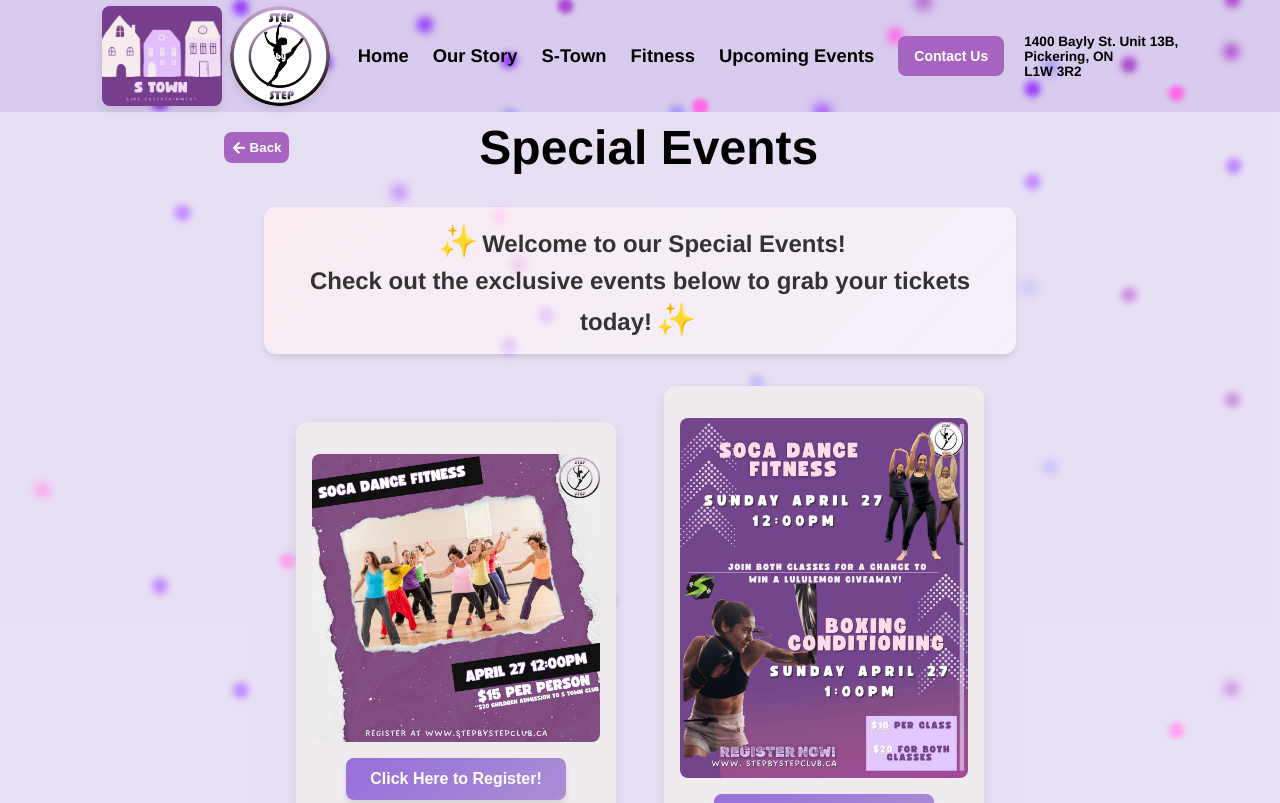
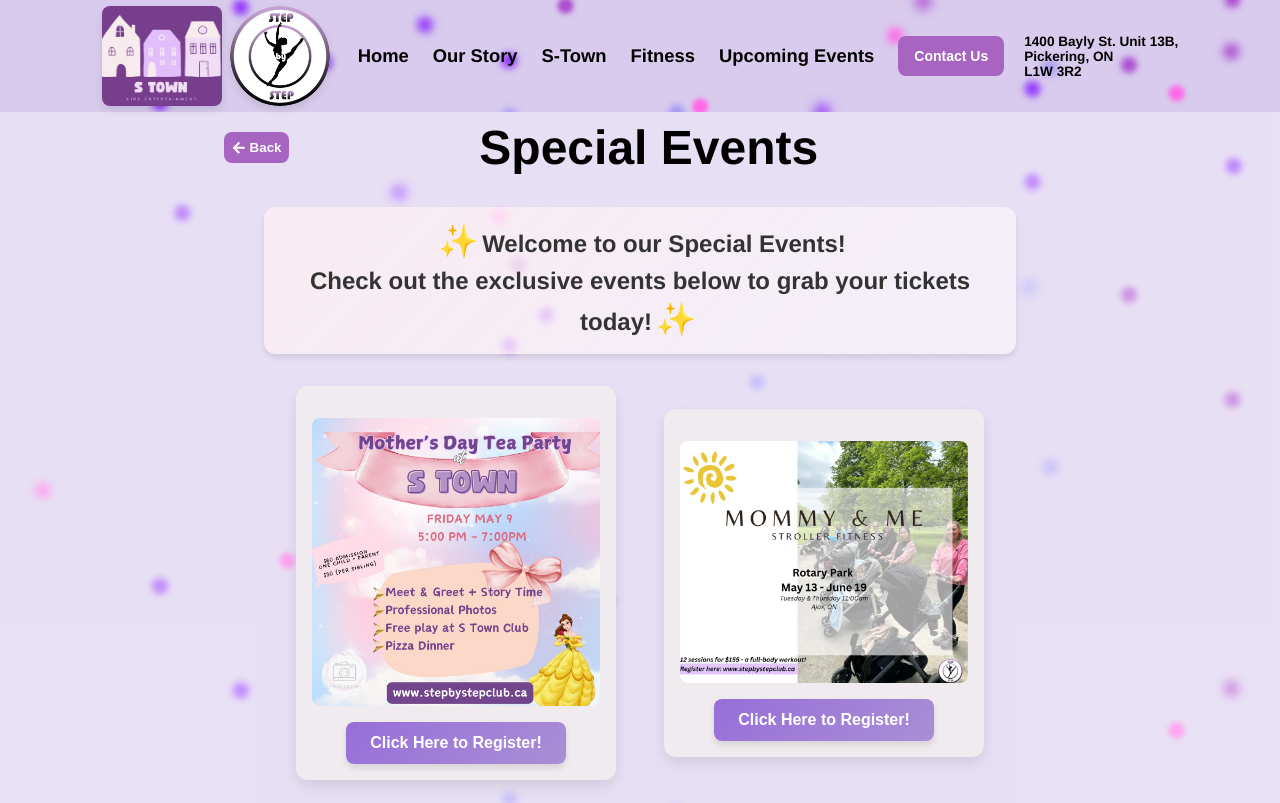
Before and after one commit to ralphdaryn/stepbystepstars, a React (Create React App) app in the folder client/: page /specialevents in a window 1280 px wide. Shown: the top 803 px of the page. Built offline with nearby package versions, Linux system fonts and the light colour scheme.

Commit message:
update special events image and link

```diff
--- a/client/src/components/SpecialEvents/SpecialEvents.js
+++ b/client/src/components/SpecialEvents/SpecialEvents.js
@@ -1,25 +1,17 @@
 import { useState } from "react";
 import "./SpecialEvents.scss";
 import BackButton from "../BackButton/BackButton";
-import specialEvents3 from "../../assets/images/latin.jpeg";
 import specialEvents4 from "../../assets/images/stroller-fitness.jpeg";
 import specialEvents5 from "../../assets/images/french_camp.jpeg";
 import specialEvents6 from "../../assets/images/summer_camp.jpeg";
 import specialEvents7 from "../../assets/images/mommy-fitness.jpeg";
-import specialEvents8 from "../../assets/images/soca-boxing.jpeg";
+import specialEvents8 from "../../assets/images/mother-day.jpeg";
 
 const SpecialEvents = () => {
   const [selectedMedia, setSelectedMedia] = useState(null);
 
   const openMedia = (mediaSrc) => setSelectedMedia(mediaSrc);
   const closeMedia = () => setSelectedMedia(null);
-
-  const linkToBuyTickets3 = () => {
-    window.open(
-      "https://www.wellnessliving.com/rs/catalog-view.html?k_business=651877&id_sale=3&k_id=794025",
-      "_blank"
-    );
-  };
 
   const linkToBuyTickets4 = () => {
     window.open(
@@ -51,7 +43,7 @@ const SpecialEvents = () => {
 
   const linkToBuyTickets8 = () => {
     window.open(
-      "https://www.wellnessliving.com/rs/catalog-view.html?k_business=651877&id_sale=3&k_id=794025",
+      "https://www.wellnessliving.com/rs/catalog-view.html?k_business=651877&id_sale=3&k_id=800326",
       "_blank"
     );
   };
@@ -71,22 +63,6 @@ const SpecialEvents = () => {
       </div>
 
       <div className="special-events__card-wrapper">
-
-
-        <div className="special-events__image-container">
-          <img
-            src={specialEvents3}
-            alt="Special Event"
-            className="special-events__image"
-            onClick={() => openMedia(specialEvents3)}
-          />
-          <button
-            className="special-events__button"
-            onClick={linkToBuyTickets3}
-          >
-            Click Here to Register!
-          </button>
-        </div>
         <div className="special-events__image-container">
           <img
             src={specialEvents8}
@@ -101,7 +77,6 @@ const SpecialEvents = () => {
             Click Here to Register!
           </button>
         </div>
-
         <div className="special-events__image-container">
           <img
             src={specialEvents4}
```
Also changed, not shown: client/src/assets/images/mother-day.jpeg (added), client/src/assets/images/mothers-day.jpeg (deleted).
